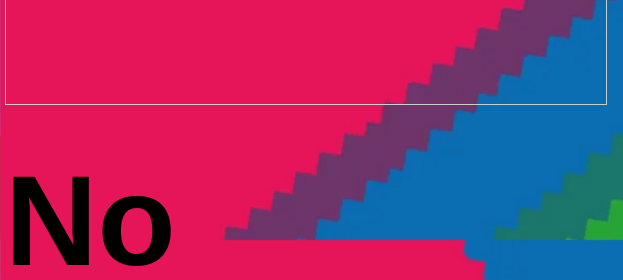
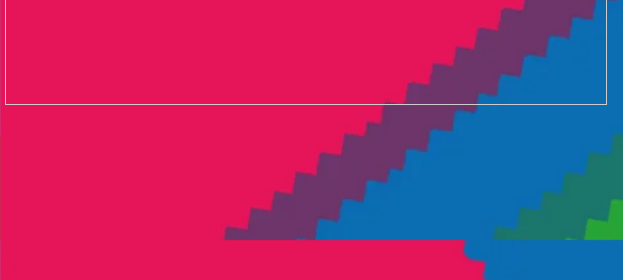
Before and after one commit to atayeem/atayeem.github.io, a plain HTML site: page ics/dance/index.html in a window 1280 px wide. Shown: the part 560-840 px from the top of the page, 0-623 px from the left. Drawn offline with Linux system fonts and the light colour scheme.

Commit message:
Update style.css

```diff
--- a/ics/dance/style.css
+++ b/ics/dance/style.css
@@ -93,7 +93,7 @@ canvas {
 
 #most-confident-prediction {
   margin-top: 20px;
-  font-size: 128px;
+  font-size: 0px;
   font-weight: bold;
   line-height: 1.5;
 }
```
